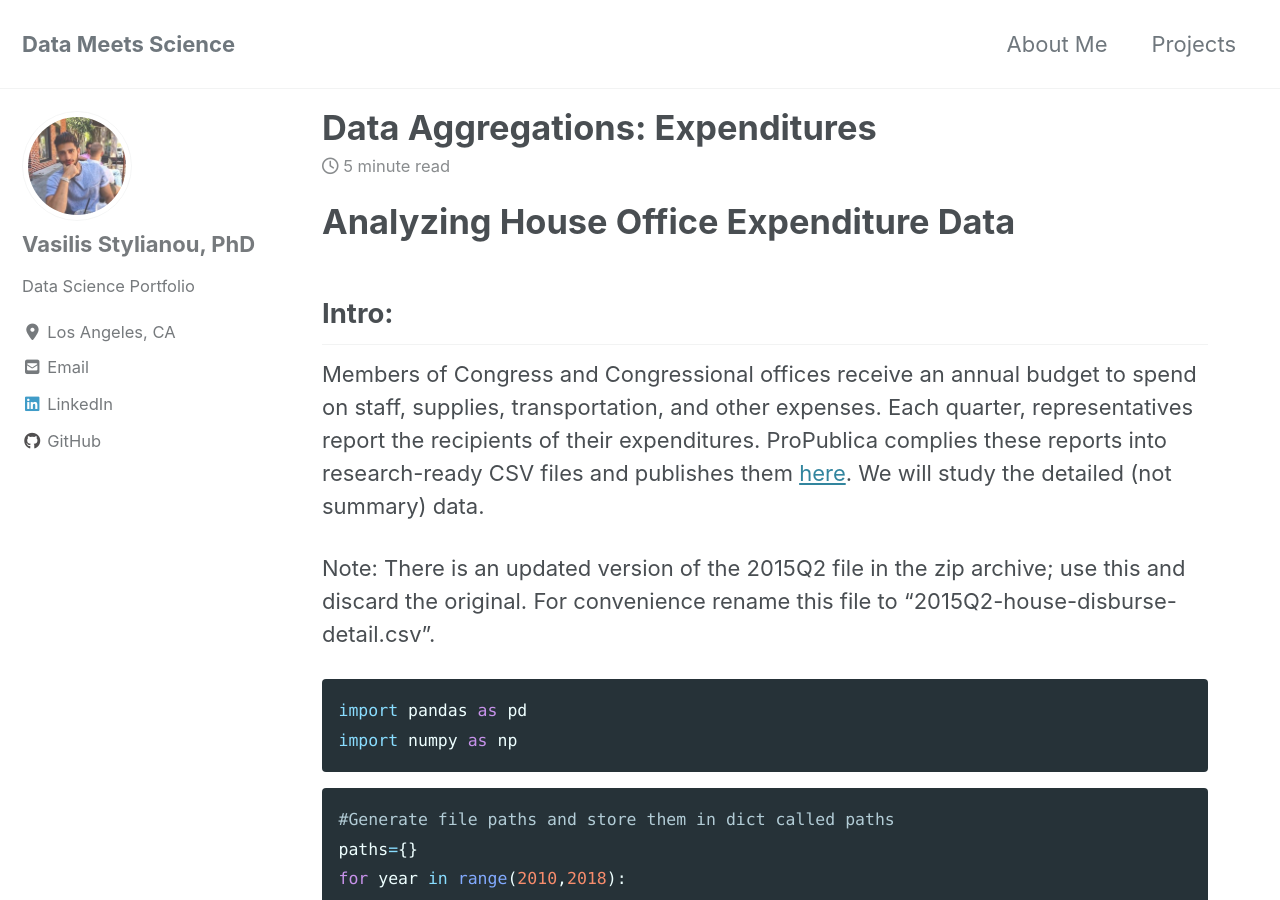
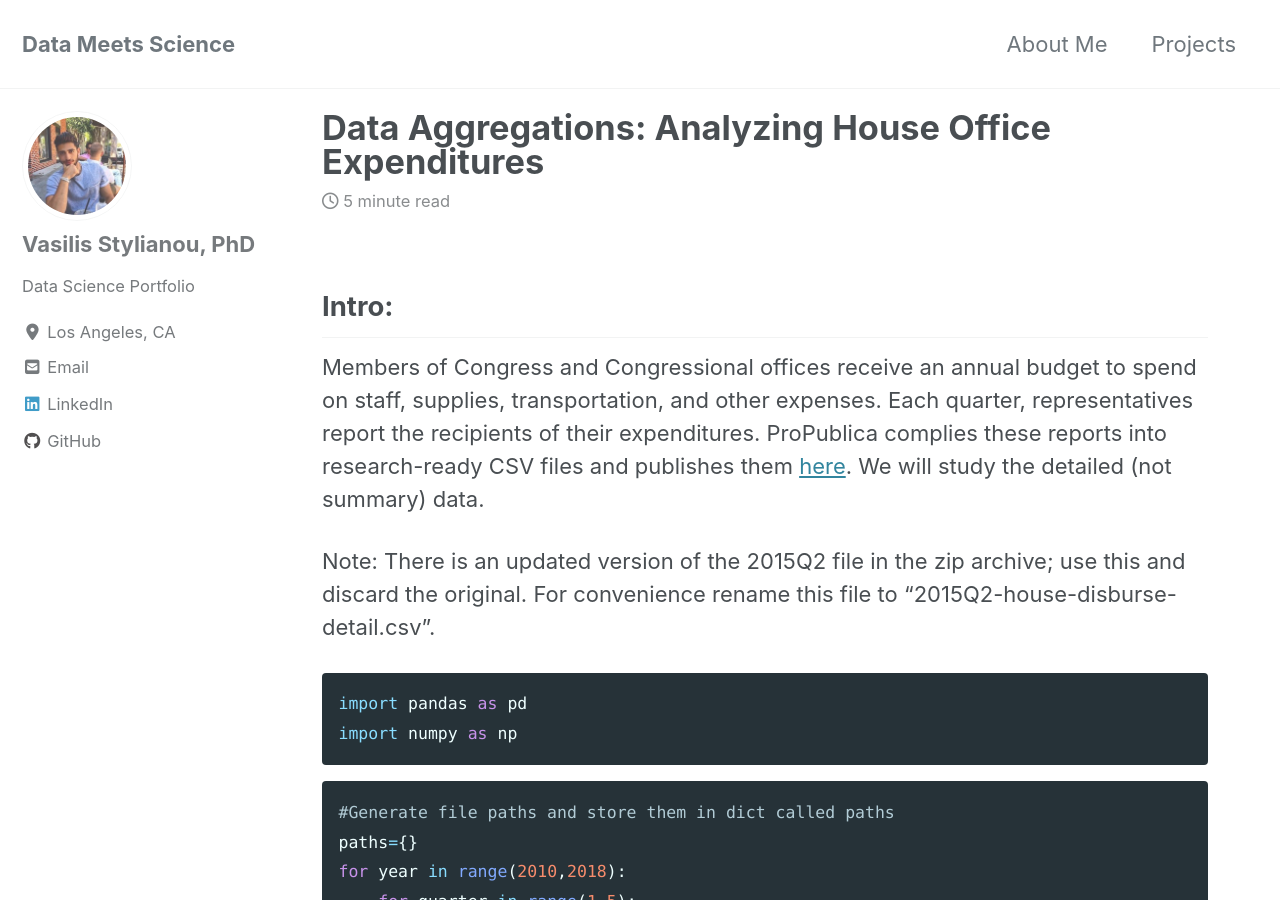
Before and after one commit to vasilis-stylianou/vasilis-stylianou.github.io, a Jekyll site: the page built from _posts/2019-07-15-expenditures.md, in a window 1280 px wide and 900 px high. Built offline with Jekyll 4.4.1, drawn with Linux system fonts in a browser that asks for light colours; cached includes are drawn as plain includes; nearby versions of some CDN libraries.

Commit message:
Update 2019-07-15-expenditures.md

```diff
--- a/_posts/2019-07-15-expenditures.md
+++ b/_posts/2019-07-15-expenditures.md
@@ -1,12 +1,9 @@
 ---
-title: "Data Aggregations: Expenditures"
+title: "Data Aggregations: Analyzing House Office Expenditures"
 date: 2019-07-15
 tags: [data analysis, data science, pandas, numpy]
 excerpt: Data Analysis, Data Science, pandas, numpy
 ---
-
-# Analyzing House Office Expenditure Data
-
 ## Intro:
 
 Members of Congress and Congressional offices receive an annual budget to spend on staff, supplies, transportation, and other expenses. Each quarter, representatives report the recipients of their expenditures. ProPublica complies these reports into research-ready CSV files and publishes them [here](https://projects.propublica.org/represent/expenditures). We will study the detailed (not summary) data.
```
